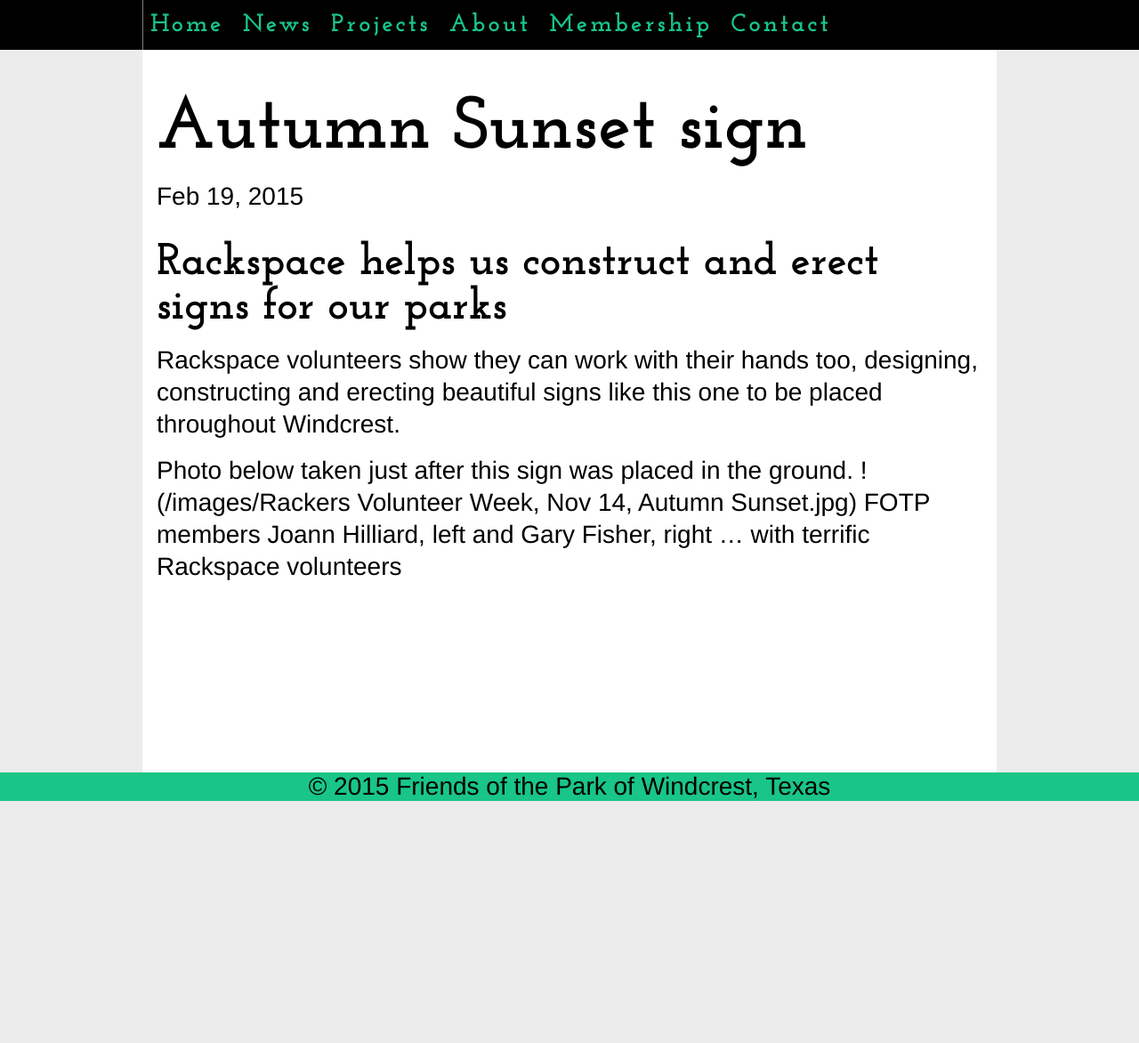
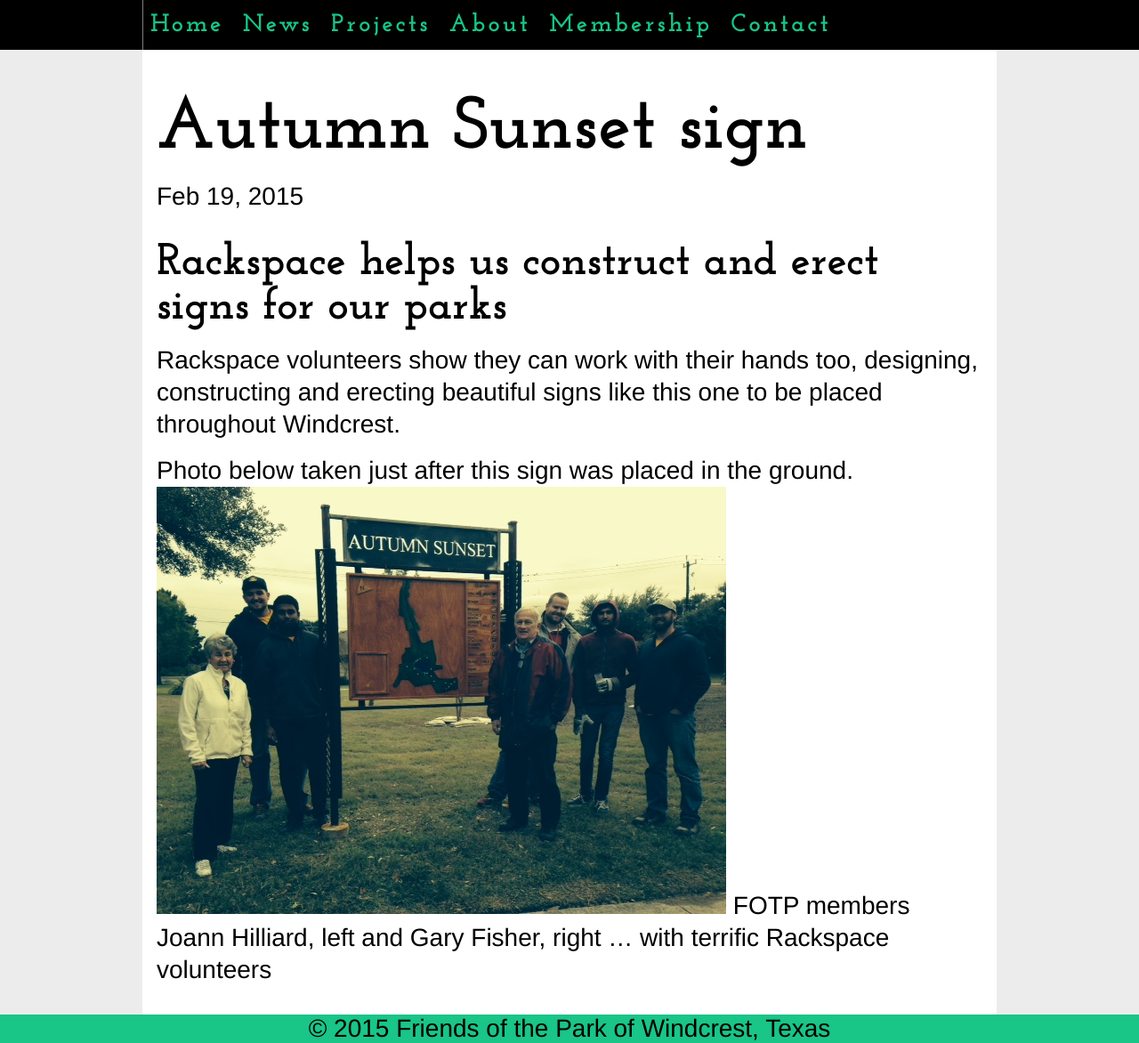
Before and after one commit to friendsoftheparkofwindcresttexas/friendsoftheparkofwindcresttexas.github.io, a Jekyll site: the page built from _posts/2015-02-19-autumn-sunset-sign.md, in a window 1280 px wide. Shown: the whole page at 89% size. Built offline with Jekyll 4.4.1, drawn with Linux system fonts in a browser that asks for light colours; nearby versions of some CDN libraries; before the commit the page ends 900 px from its top, so only the background shows below that.

Commit message:
photo did not appear; trying something

```diff
--- a/_posts/2015-02-19-autumn-sunset-sign.md
+++ b/_posts/2015-02-19-autumn-sunset-sign.md
@@ -11,5 +11,5 @@ image: /images/Rackers Volunteer Week, Nov 14, Autumn Sunset.jpg
 Rackspace volunteers show they can work with their hands too, designing, constructing and erecting beautiful signs like this one to be placed throughout Windcrest.
 
 Photo below taken just after this sign was placed in the ground.
-!(/images/Rackers Volunteer Week, Nov 14, Autumn Sunset.jpg)
+![photo of FOTP members and RS volunteers](/images/Rackers Volunteer Week, Nov 14, Autumn Sunset.jpg)
 FOTP members Joann Hilliard, left and Gary Fisher, right ... with terrific Rackspace volunteers
```
